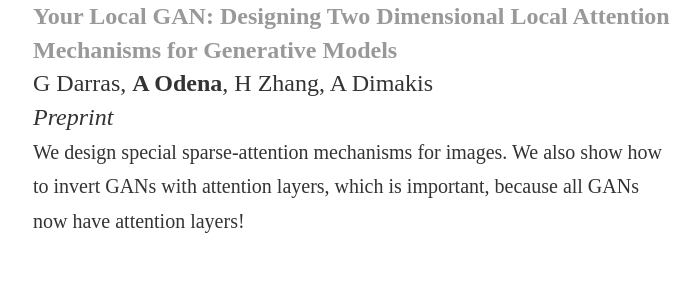
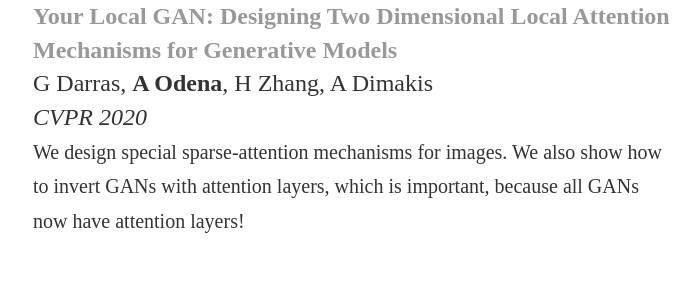
Before and after one commit to augustusodena/augustusodena.github.io, a Jekyll site: the page built from research/index.html, in a window 1280 px wide and 900 px high, scrolled down 2218 px. Shown: the part 156-456 px from the top of the window, without its empty margins (287-987 px from the left). Built offline with Jekyll 4.4.1, drawn with Linux system fonts in a browser that asks for light colours.

Commit message:
Venue to CVPR for YLG

```diff
--- a/research/index.html
+++ b/research/index.html
@@ -77,7 +77,7 @@
 
    <a href="https://arxiv.org/abs/1911.12287"><b>Your Local GAN: Designing Two Dimensional Local Attention Mechanisms for Generative Models</b></a><br>
    G Darras, <b>A Odena</b>, H Zhang, A Dimakis<br>
-   <i>Preprint</i><br>
+   <i>CVPR 2020</i><br>
    <small>
      We design special sparse-attention mechanisms for images.
      We also show how to invert GANs with attention layers, which is important, because all GANs now have attention layers!
```
